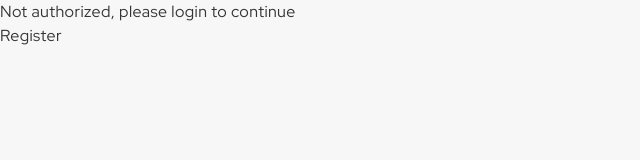
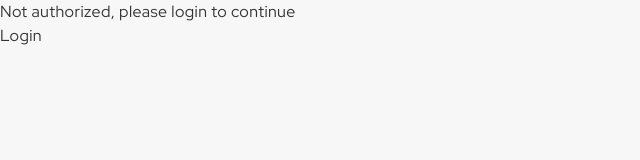
Before and after one commit to Ginoboca1/ws-chat, a React (Vite) app: page /notauthorized in a window 1280 px wide. Shown: the top 160 px of the page, without its empty margins (0-640 px from the left). Built offline with nearby package versions, Linux system fonts and the light colour scheme.

Commit message:
form-styles

```diff
--- a/src/pages/Chat.jsx
+++ b/src/pages/Chat.jsx
@@ -51,7 +51,7 @@ export const Chat = () => {
 
   const logout = () => {
     localStorage.removeItem("token");
-    navigate("/");
+    navigate("/register");
   };
 
   return (
@@ -124,75 +124,3 @@ export const Chat = () => {
     </div>
   );
 };
-// export const Chat = () => {
-//   return (
-//     <div className="main-container bg-black text-white">
-// <div className="information-bubble ml-5">
-//   <h3>
-//     Estado del chat:
-//     <small className="hidden text-green-500" id="status-online">
-//       online
-//     </small>
-//     <small className="hidden text-red-600" id="status-offline">
-//       offline
-//     </small>
-//   </h3>
-
-//   <h3>Personas conectadas</h3>
-//   <ul>
-//     <li>Fernando</li>
-//     <li>Alberto</li>
-//   </ul>
-// </div>
-//       <div className="bottom-right absolute bottom-0 right-10">
-//         <div className="chat relative flex flex-col justify-between w-96 h-152 z-2 box-border rounded-lg bg-white shadow-2xl">
-//           <div className="contact bar relative mb-4 pl-20 h-18 flex flex-col justify-center flex-shrink-0 flex-basis-14 m-4 box-border">
-//             <div
-//               className="pic stark w-16 h-16 bg-cover bg-center rounded-full absolute left-0 bg-black"
-//               style={{
-//                 backgroundImage:
-//                   'url("https://vignette.wikia.nocookie.net/marvelcinematicuniverse/images/7/73/SMH_Mentor_6.png")',
-//               }}
-//             ></div>
-
-//             <div className="name font-medium mb-1 text-gray-950">Tony Stark</div>
-//             <div className="seen text-xs text-gray-600">Hoy a las 12:56</div>
-//           </div>
-
-//           <div
-//             className="messages p-4 bg-gray-200 flex-shrink-2 overflow-y-auto min-h-420 shadow-inner"
-//             id="chat"
-//           >
-//             <div className="time text-xs bg-gray-300 px-4 py-2 rounded-full text-gray-600 fit-content mx-auto">
-//               Hoy a las 11:41
-//             </div>
-
-//             <div className="message incoming m-4 ml-auto rounded-tl-md rounded-bl-md rounded-br-md bg-gray-800 text-white">
-//               Uh, what is this guy's problem, Mr. Stark? 🤔
-//             </div>
-
-//             <div className="message box-border p-2 m-4 bg-white rounded-tl-md rounded-tr-md rounded-br-md min-h-9 fit-content max-w-2/3 shadow-md">
-//               Uh, he's from space, he came here to steal a necklace from a
-//               wizard.
-//             </div>
-
-//             <div className="message stark">
-//               <div className="typing typing-1 inline-block w-2 h-2 mr-0 box-border bg-gray-300 rounded-full"></div>
-//               <div className="typing typing-2 inline-block w-2 h-2 mr-0 box-border bg-gray-300 rounded-full"></div>
-//               <div className="typing typing-3 inline-block w-2 h-2 mr-0 box-border bg-gray-300 rounded-full"></div>
-//             </div>
-//           </div>
-
-//           <form className="input box-border flex-shrink-0 flex items-center p-0.5 pl-6">
-//             <input
-//               className="border-none bg-white p-2 pr-6 mr-4 rounded-full flex-grow shadow-md font-red-hat-display font-normal tracking-wide placeholder:text-gray-900"
-//               placeholder="Escribe tu mensaje aquí"
-//               type="text"
-//             />
-//             <i className="fas fa-paper-plane text-lg mr-4 text-gray-600 cursor-pointer transition-colors duration-200 hover:text-gray-900"></i>
-//           </form>
-//         </div>
-//       </div>
-//     </div>
-//   );
-// };
--- a/src/pages/Login.jsx
+++ b/src/pages/Login.jsx
@@ -1,6 +1,5 @@
 import { joiResolver } from "@hookform/resolvers/joi";
 import Joi from "joi";
-import { useEffect } from "react";
 import { useForm } from "react-hook-form";
 import { NavLink, useNavigate } from "react-router-dom";
 import Input from "../components/Input.jsx";
@@ -51,13 +50,16 @@ export const Login = () => {
   const onSubmit = async () => {
     const data = getValues();
     await signin(data);
-  };
-
-  useEffect(() => {
     if (isAuthenticated) {
       navigate("/chat");
     }
-  }, [isAuthenticated, navigate]);
+  };
+
+  // useEffect(() => {
+  //   if (isAuthenticated) {
+  //     navigate("/chat");
+  //   }
+  // }, [isAuthenticated, navigate]);
 
   return (
     <div className=" bg-black/50 shadow rounded-lg sm:px-10 w-1/3 py-12 px-5">
@@ -89,7 +91,6 @@ export const Login = () => {
             error={errors.password?.message}
             placeholder={"Password"}
           />
-
         </div>
         <div className="submit-area mb-5">
           <button className="form-btn bg-blue-500 hover:bg-blue-700 text-white font-bold py-2 px-4 rounded">
--- a/src/pages/NotAuthorized.jsx
+++ b/src/pages/NotAuthorized.jsx
@@ -12,8 +12,8 @@ export const UnauthorizedMessage = () => {
           "bg-blue-500 hover:bg-blue-700 px-4 py-1.5 rounded-sm to-black"
         }
       >
-        <NavLink to="/register" className="to-black hover:underline mb-1">
-          Register
+        <NavLink to="/" className="to-black hover:underline mb-1">
+          Login
         </NavLink>
       </button>
     </div>
```
